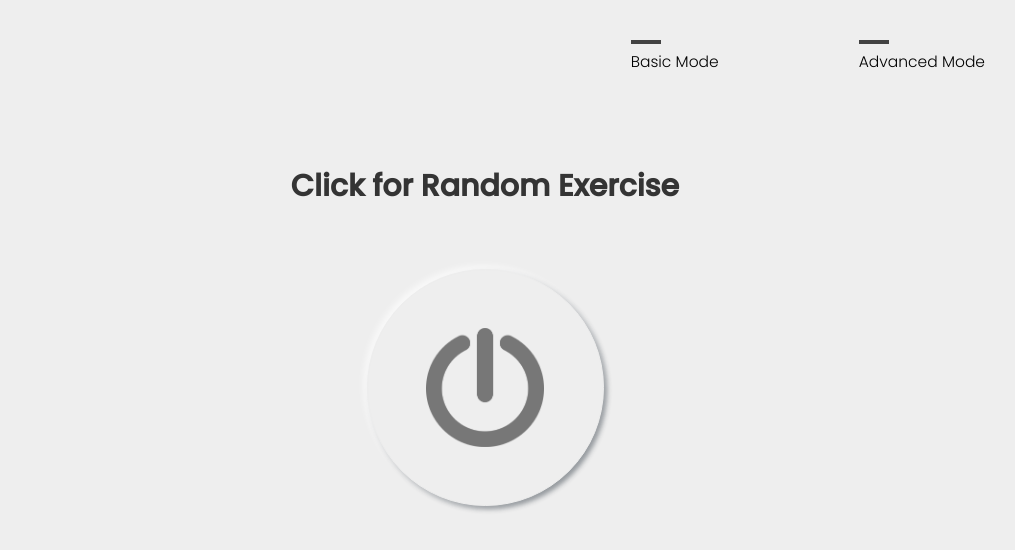
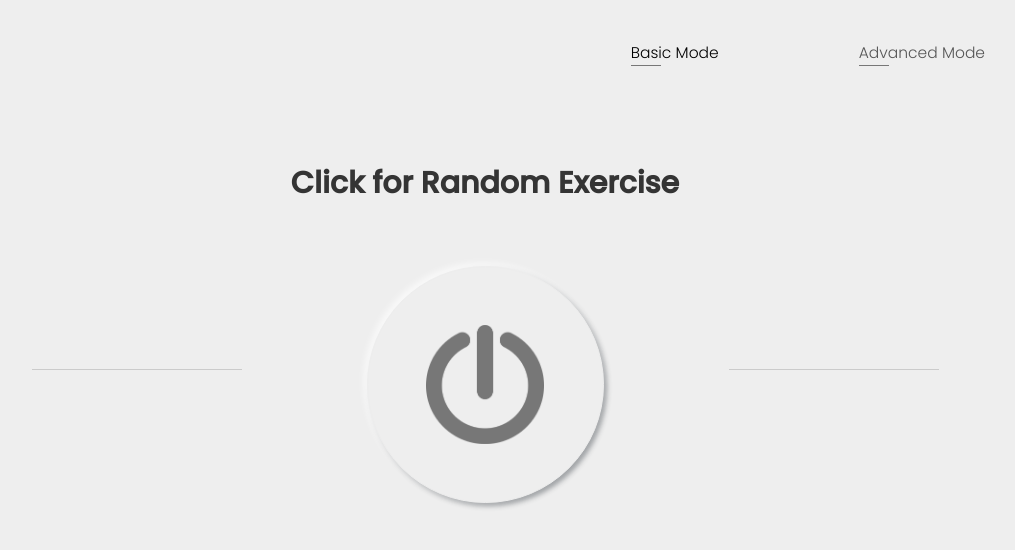
Before and after one commit to Ara-O/Project_Fit, a Vue app: page / in a window 1280 px wide. Shown: the top 550 px of the page, without its empty margins (155-1170 px from the left). Built offline with nearby package versions, Linux system fonts and the light colour scheme.

Commit message:
Working on basic mode UI and starting functionality

```diff
--- a/src/components/Navbar.vue
+++ b/src/components/Navbar.vue
@@ -1,18 +1,18 @@
 <template>
-  <main>
+  <section>
     <span>
+      <router-link to="/" class="nav_link"> Basic Mode </router-link>
       <div class="indicator"></div>
-      <router-link to="/" class="nav_link"> Basic Mode </router-link>
     </span>
     <span>
+      <router-link to="/e" class="nav_link"> Advanced Mode </router-link>
       <div class="indicator"></div>
-      <router-link to="/" class="nav_link"> Advanced Mode </router-link>
     </span>
-  </main>
+  </section>
 </template>
 
 <style scoped>
-main {
+section {
   display: flex;
   justify-content: flex-end;
   margin-top: 40px;
@@ -22,21 +22,25 @@ main {
   margin-right: 50px;
   font-size: 15.5px;
   padding-right: 90px;
-  color: black;
+  color: rgb(85, 85, 85);
   text-decoration: none;
 }
 
 .indicator {
   width: 30px;
-  height: 4px;
+  height: 1px;
   margin-bottom: 5px;
-  background: rgb(66, 66, 66);
+  background: rgb(119 119 119);
   transition: all 300ms ease-in-out;
 }
 
 .widen {
   transition: all 300ms ease-in-out;
   width: 50px;
+}
+
+.current-link{
+  color: black;
 }
 </style>
 
--- a/src/pages/Basic.vue
+++ b/src/pages/Basic.vue
@@ -1,12 +1,40 @@
 <template>
   <main>
-    <h3>Click for Random Exercise</h3>
-    <div class="start-search">
-      <img src="../assets/start_icon.png" alt="Start icon" class="start-icon">
+    <h3 class="instruction">Click for Random Exercise</h3>
+    <div class="main-section">
+      <div class="sets"></div>
+      <div class="start-search" @click="generateExercise">
+        <img
+          src="../assets/start_icon.png"
+          alt="Start icon"
+          class="start-icon"
+          v-if="exerciseGenerated"
+        />
+        <div v-else>
+          <h3>habaa</h3>
+        </div>
+      </div>
+      <div class="reps"></div>
     </div>
   </main>
 </template>
 
 <style scoped>
-@import url('../styles/Basic.scss');
+@import url("../styles/Basic.scss");
 </style>
+
+<script>
+export default {
+  data() {
+    return {
+      exerciseGenerated: true,
+    };
+  },
+
+  methods: {
+    generateExercise() {
+      this.exerciseGenerated = false;
+    },
+  },
+};
+</script>
--- a/src/router/index.js
+++ b/src/router/index.js
@@ -12,6 +12,7 @@ const routes = [
 const router = createRouter({
     history: createWebHistory(),
     routes,
+    linkActiveClass: "current-link"
 })
 
 export default router
--- a/src/styles/Basic.scss
+++ b/src/styles/Basic.scss
@@ -1,4 +1,4 @@
-h3{
+.instruction{
     margin-top: 90px;
     font-size: 30px;
     color: #343434;
@@ -14,26 +14,42 @@ main{
 
 .start-search{
     display: flex;
+    position: relative;
     justify-content: center;
     align-items: center;
+    flex-direction: column;
     margin-top: 30px;
     width: 235px;
     height: 235px;
     border-radius: 100%;
     background: #eeeeee;
     border: solid 1px #ededed;
-    transition: all 200ms ease-in-out;
-    box-shadow:-3px -3px 7px #ffffffb2, 3px 3px 5px rgb(137 142 148 / 95%);
     cursor: pointer;
+    transition: all 250ms ease-in-out;
+    box-shadow:-3px -3px 7px #ffffffb2, 3px 3px 5px rgb(152 155 158 / 95%);
+
 }
 
 .start-search:hover{
-    transition: all 200ms ease-in-out;
-    box-shadow: inset -3px -3px 7px #ffffffb0,
-    inset 3px 3px 5px rgba(94, 104, 121, 0.692);
+    transform: scale(1.04);
+    transition: all 250ms ease-in-out;
 }
+
+
 
 .start-icon{
     width: 50%;
     filter: opacity(0.5);
 }
+
+.sets, .reps{
+    height: 1px;
+    width: 210px;
+    background: #cbcbcb;
+}
+.main-section{
+    display: flex;
+    justify-content: center;
+    align-items: center;
+    column-gap: 125px;
+}
```
